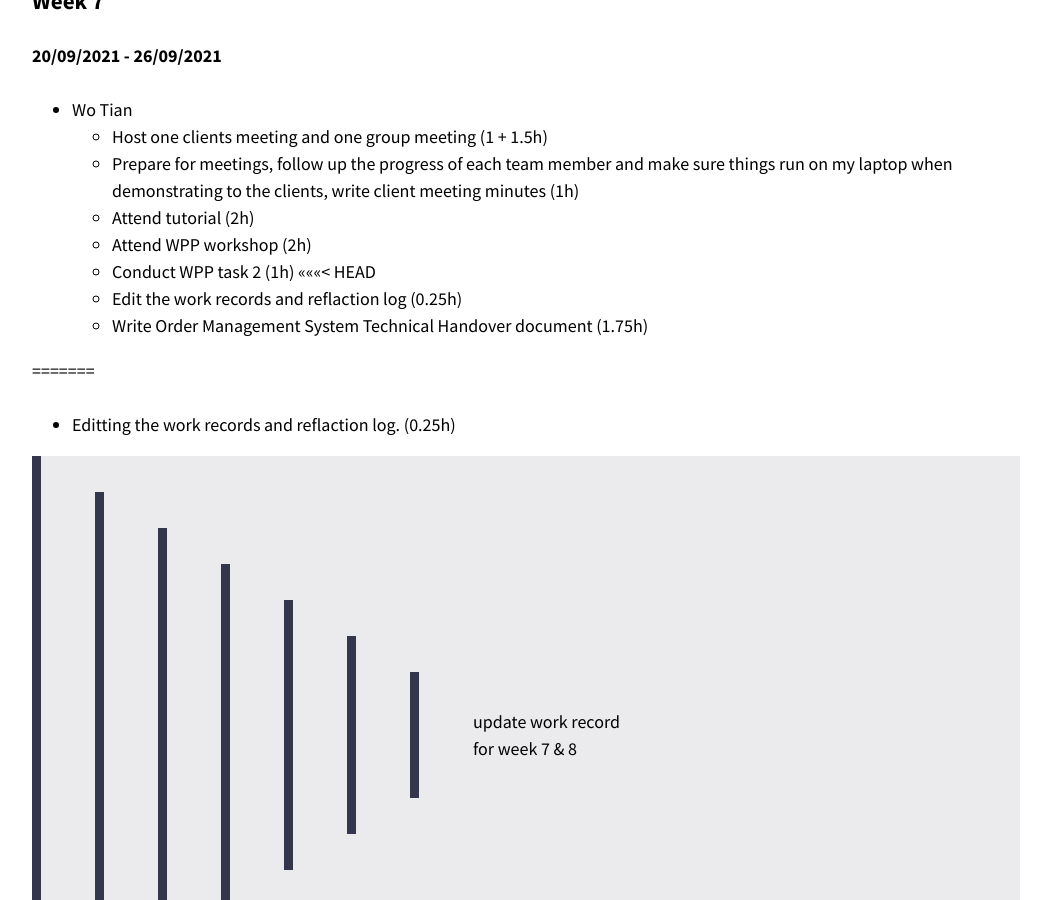
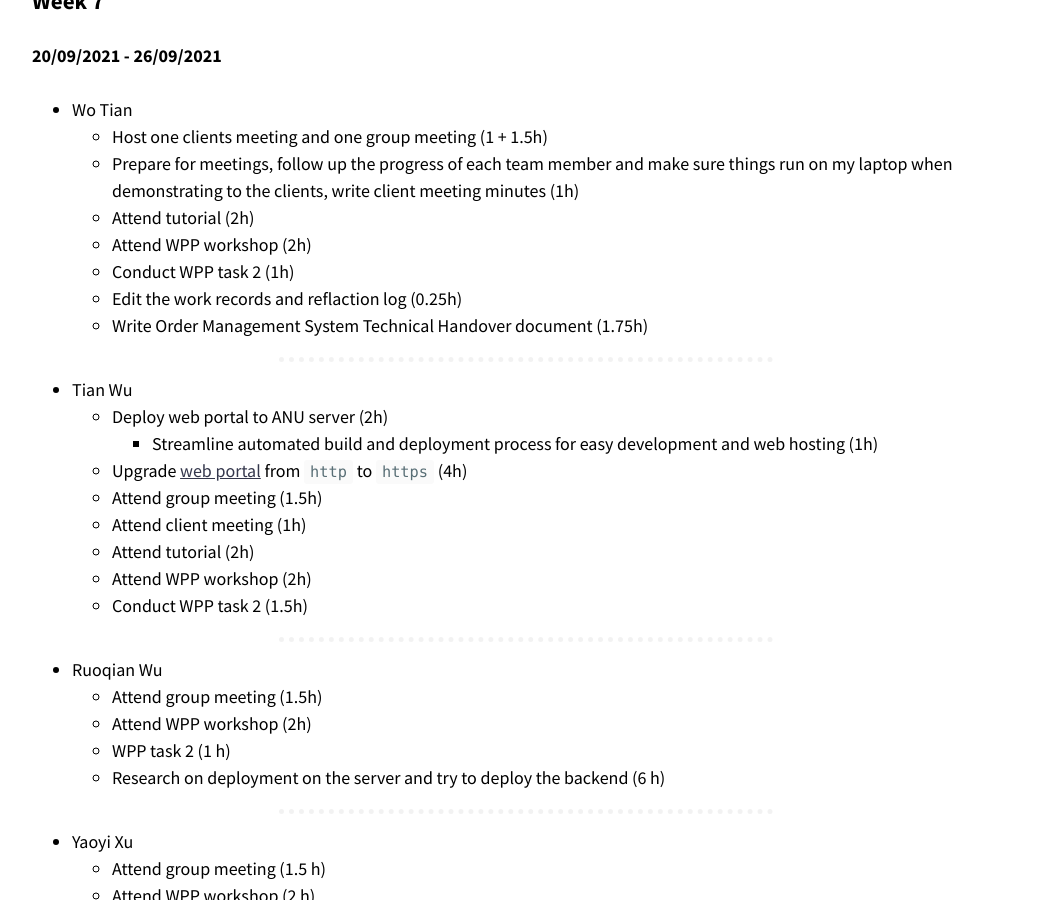
Before and after one commit to optofab/optofab.github.io, a Jekyll site: the page built from work_records.md, in a window 1280 px wide and 900 px high, scrolled down 13595 px. Shown: the whole window, without its empty margins (114-1165 px from the left). Built offline with Jekyll 4.4.1, drawn with Linux system fonts in a browser that asks for light colours; nearby versions of some CDN libraries; emoji names are drawn with the system emoji font.

Commit message:
update work record for week 7 & 8

```diff
--- a/work_records.md
+++ b/work_records.md
@@ -559,14 +559,9 @@
   - Attend tutorial (2h)
   - Attend WPP workshop (2h)
   - Conduct WPP task 2 (1h)
-<<<<<<< HEAD
   - Edit the work records and reflaction log (0.25h)
   - Write Order Management System Technical Handover document (1.75h)
 
-=======
-  - Editting the work records and reflaction log. (0.25h)
-
->>>>>>> update work record for week 7 & 8
 <hr class="hr-dotted">
 
 - Tian Wu
```
